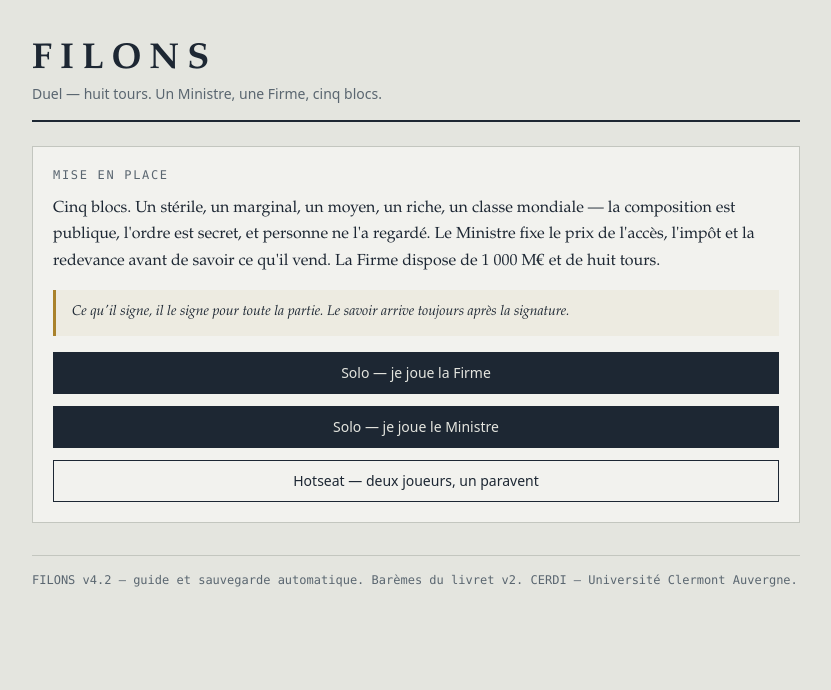
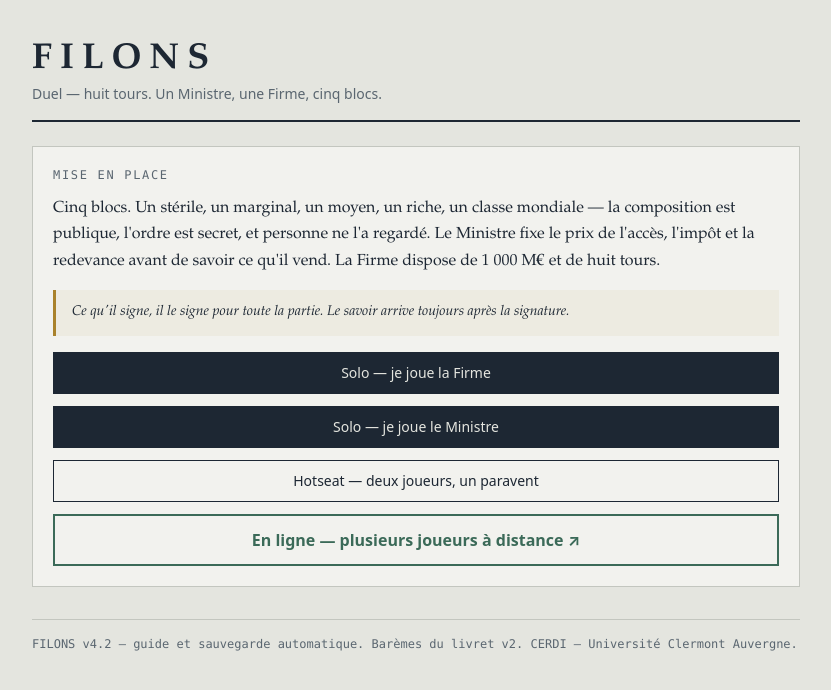
Before and after one commit to gregoirerota-web/AgressiveTaxPlanning, a React (Vite) app in the folder filons/: page / in a window 1280 px wide. Shown: the top 690 px of the page, without its empty margins (224-1055 px from the left). Built offline with nearby package versions, Linux system fonts and the light colour scheme.

Commit message:
Offer online multiplayer choice from FILONS start screen

```diff
--- a/filons/src/Filons.jsx
+++ b/filons/src/Filons.jsx
@@ -847,6 +847,7 @@ Texte simple, sans titres ni listes.`;
               <Btn onClick={() => lancer("solo_firme")}>Solo — je joue la Firme</Btn>
               <Btn onClick={() => lancer("solo_ministre")}>Solo — je joue le Ministre</Btn>
               <Btn kind="ghost" onClick={() => lancer("hotseat")}>Hotseat — deux joueurs, un paravent</Btn>
+              <a href="/multiplayer.html" style={{display:"block",padding:"12px 16px",border:"2px solid "+C.patina,color:C.patina,textAlign:"center",fontWeight:700}}>En ligne — plusieurs joueurs à distance ↗</a>
             </div>
           </Bloc>
         )}
```
